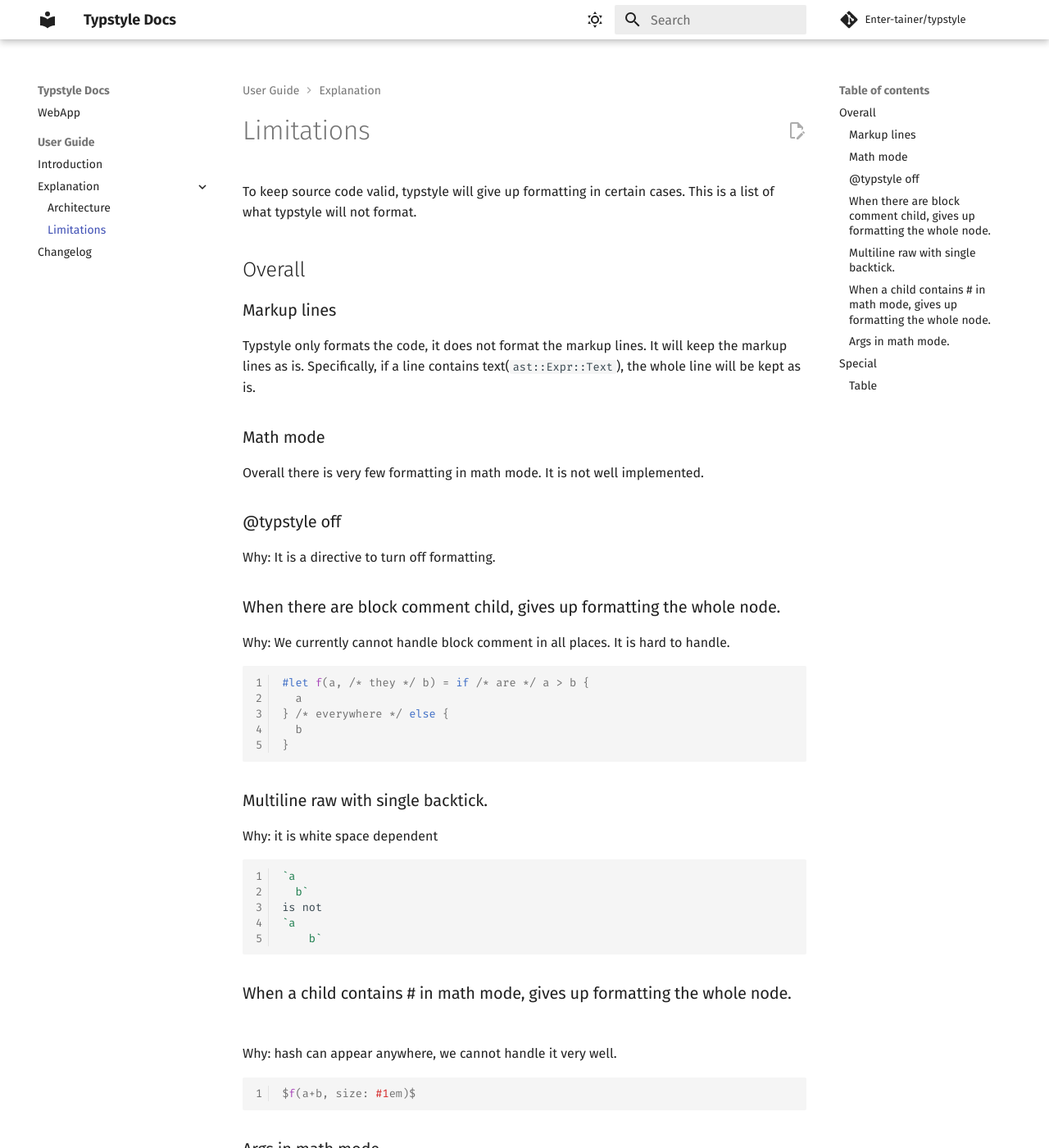
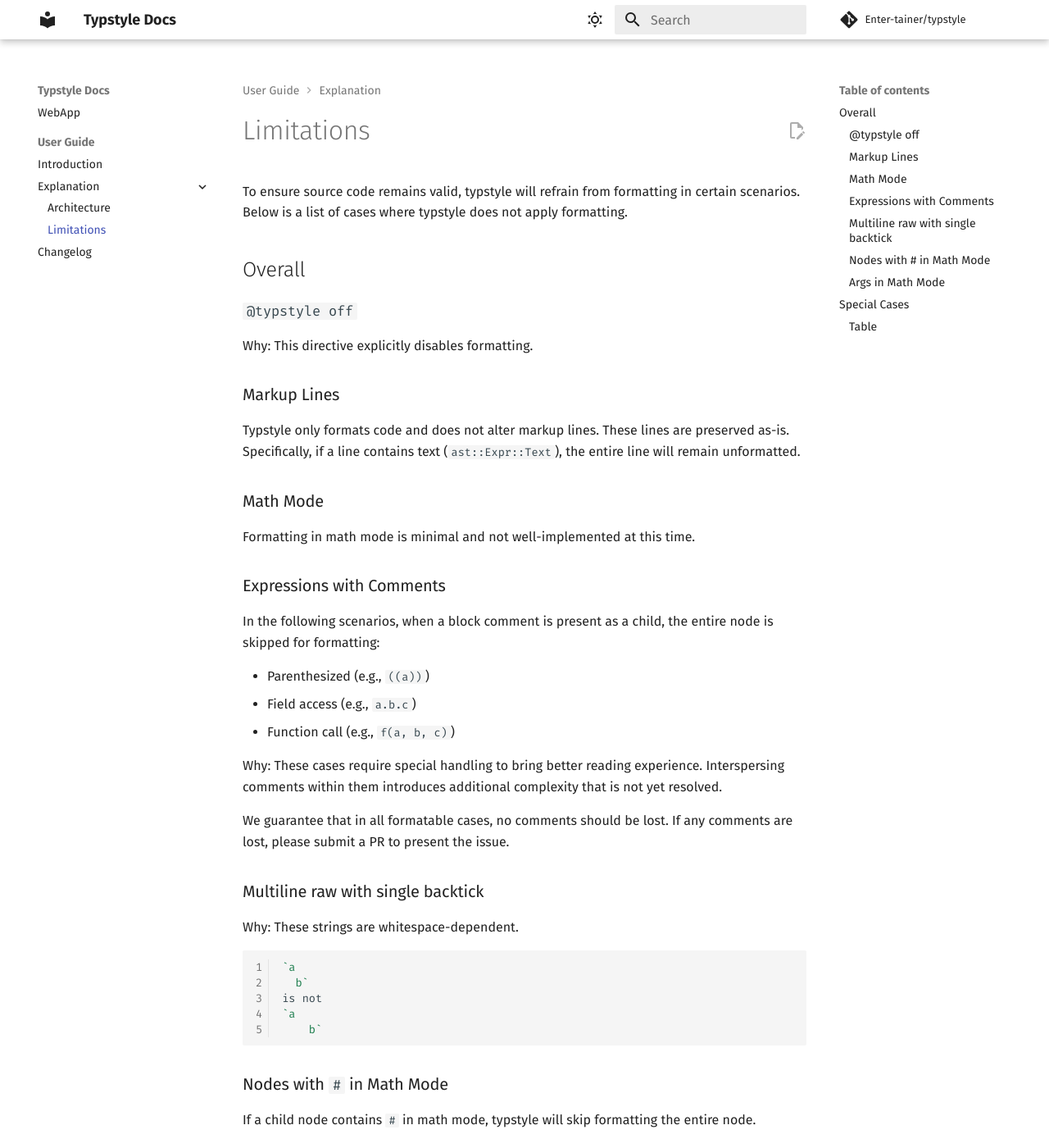
Before and after one commit to Enter-tainer/typstyle, an MkDocs documentation site: the page built from docs/limitations.md, in a window 1280 px wide and 1400 px high. Shown: the whole window at 82% size. Built offline with MkDocs 1.6.1 and Material for MkDocs 9.7.7, drawn with Linux system fonts in a browser that asks for light colours; comment, search, counter and statistics services are not loaded; some of the changed text lies outside the part shown.

Commit message:
doc: update limitations

````diff
--- a/docs/limitations.md
+++ b/docs/limitations.md
@@ -1,33 +1,36 @@
-To keep source code valid, typstyle will give up formatting in certain cases. This is a list of what typstyle will not format.
+To ensure source code remains valid, typstyle will refrain from formatting in certain scenarios. Below is a list of cases where typstyle does not apply formatting.
 
 ## Overall
 
-### Markup lines
+### `@typstyle off`
 
-Typstyle only formats the code, it does not format the markup lines. It will keep the markup lines as is. Specifically, if a line contains text(`ast::Expr::Text`), the whole line will be kept as is.
+Why: This directive explicitly disables formatting.
 
-### Math mode
+### Markup Lines
 
-Overall there is very few formatting in math mode. It is not well implemented.
+Typstyle only formats code and does not alter markup lines. These lines are preserved as-is. Specifically, if a line contains text (`ast::Expr::Text`), the entire line will remain unformatted.
 
-### @typstyle off
+### Math Mode
 
-Why: It is a directive to turn off formatting.
+Formatting in math mode is minimal and not well-implemented at this time.
 
-###  When there are block comment child, gives up formatting the whole node.
+### Expressions with Comments
 
-Why: We currently cannot handle block comment in all places. It is hard to handle.
+In the following scenarios, when a block comment is present as a child, the entire node is skipped for formatting:
 
-```typst
-#let f(a, /* they */ b) = if /* are */ a > b {
-  a
-} /* everywhere */ else {
-  b
-}
-```
+- Parenthesized (e.g., `((a))`)
+- Field access (e.g., `a.b.c`)
+- Function call (e.g., `f(a, b, c)`)
 
-### Multiline raw with single backtick.
-Why: it is white space dependent
+Why: These cases require special handling to bring better reading experience. Interspersing comments within them introduces additional complexity that is not yet resolved.
+
+We guarantee that in all formatable cases, no comments should be lost.
+If any comments are lost, please submit a PR to present the issue.
+
+### Multiline raw with single backtick
+
+Why: These strings are whitespace-dependent.
+
 ```typst
 `a
   b`
@@ -35,26 +38,33 @@
 `a
     b`
 ```
-### When a child contains # in math mode, gives up formatting the whole node.
-Why: hash can appear anywhere, we cannot handle it very well.
+
+### Nodes with `#` in Math Mode
+
+If a child node contains `#` in math mode, typstyle will skip formatting the entire node.
+
+Why: Hashes can appear anywhere, and handling them accurately is challenging.
 
 ```typst
 $f(a+b, size: #1em)$
 ```
-### Args in math mode.
-Why: it works very different. like 2d args, trailing commas
+
+### Args in Math Mode
+
+Why: Arguments in math mode behave differently, such as 2D arguments and trailing commas.
 
 ```typst
 $mat(a,,;,b,;,,c)$
 ```
-## Special
+
+## Special Cases
 
 ### Table
 
-Typstyle currently tries to format tables into a rectangular shape. However, it only do such formatting when the table is simple enough. Namely:
+Typstyle attempts to format tables into a rectangular shape, but only when the table is simple enough. A table is considered "simple" if it meets the following conditions:
 
-1. no comments
-2. no spread args
-3. no named args, or named args appears before all pos args
-4. no `table/grid.vline/hline/cell`
-5. `columns` is int or array
+1. No comments.
+2. No spread args.
+3. No named args, or named args appears before all pos args.
+4. No `table/grid.vline/hline/cell`.
+5. `columns` is int or array.
````
